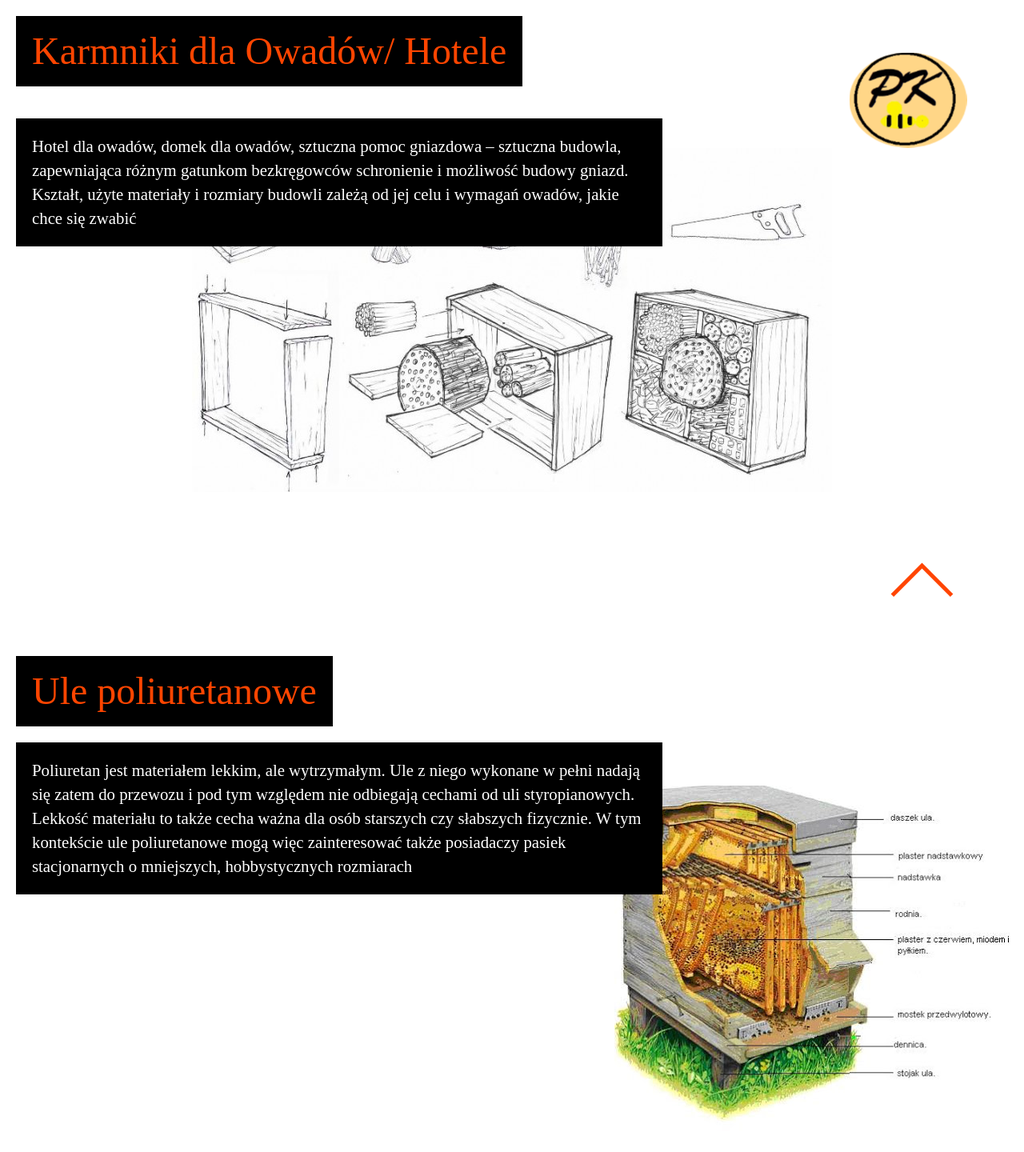
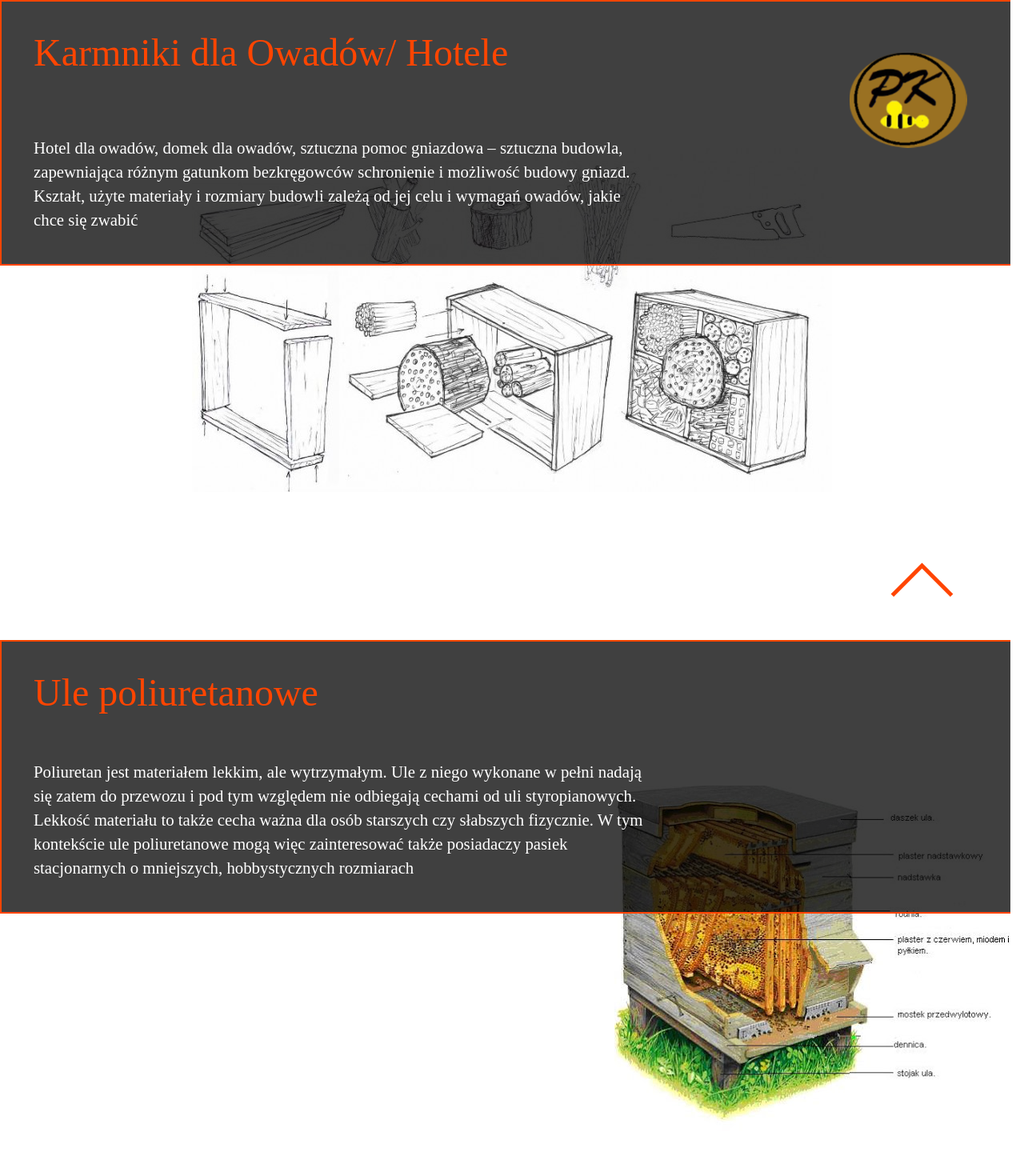
Before and after one commit to ArielNowak1990/HoneyPage, a React (Create React App) app: page /productsOther in a window 1280 px wide. Shown: the top 1440 px of the page at 80% size. Built offline with nearby package versions, Linux system fonts and the light colour scheme.

Commit message:
display text in productsBee and productsOther

```diff
--- a/src/components/LandingPage/Hotel.js
+++ b/src/components/LandingPage/Hotel.js
@@ -3,9 +3,11 @@ function Hotel() {
  return (
   <div className={"container_screen"}>
      <div className={"hotel"} id={"hotel"}>
-         <h3>Karmniki dla Owadów/ Hotele </h3>
-         <p>Hotel dla owadów, domek dla owadów, sztuczna pomoc gniazdowa – sztuczna budowla, zapewniająca różnym gatunkom bezkręgowców schronienie i możliwość budowy gniazd. Kształt, użyte materiały i rozmiary budowli zależą od jej celu i wymagań owadów, jakie chce się zwabić</p>
-     </div>
+         <div className="text_container">
+             <h3>Karmniki dla Owadów/ Hotele </h3>
+             <p>Hotel dla owadów, domek dla owadów, sztuczna pomoc gniazdowa – sztuczna budowla, zapewniająca różnym gatunkom bezkręgowców schronienie i możliwość budowy gniazd. Kształt, użyte materiały i rozmiary budowli zależą od jej celu i wymagań owadów, jakie chce się zwabić</p>
+         </div>
+        </div>
   </div>
  );
 }
--- a/src/components/LandingPage/Poliuretanowe.js
+++ b/src/components/LandingPage/Poliuretanowe.js
@@ -1,12 +1,20 @@
 import React from 'react';
+
 function Poliuretanowe() {
     return (
         <div className={"container_screen"}>
             <div className={"poliuretanowe"} id={"poliuretanowe"}>
+                <div className="text_container">
                     <h3>Ule poliuretanowe</h3>
-         <p>Poliuretan jest materiałem lekkim, ale wytrzymałym. Ule z niego wykonane w pełni nadają się zatem do przewozu i pod tym względem nie odbiegają cechami od uli styropianowych. Lekkość materiału to także cecha ważna dla osób starszych czy słabszych fizycznie. W tym kontekście ule poliuretanowe mogą więc zainteresować także posiadaczy pasiek stacjonarnych o mniejszych, hobbystycznych rozmiarach</p>
+                    <p>Poliuretan jest materiałem lekkim, ale wytrzymałym. Ule z niego wykonane w pełni nadają się zatem
+                        do przewozu i pod tym względem nie odbiegają cechami od uli styropianowych. Lekkość materiału to
+                        także cecha ważna dla osób starszych czy słabszych fizycznie. W tym kontekście ule poliuretanowe
+                        mogą więc zainteresować także posiadaczy pasiek stacjonarnych o mniejszych, hobbystycznych
+                        rozmiarach</p>
+                </div>
             </div>
         </div>
     );
 }
+
 export default Poliuretanowe;
--- a/src/scss/landingPage/_productsBee.scss
+++ b/src/scss/landingPage/_productsBee.scss
@@ -17,6 +17,10 @@
 
     .text_container{
       background-color: black;
+      border: 2px solid orangered;
+      margin-top: 15px;
+      margin-left: 35px;
+      margin-right: 15px;
     }
 
     h3{
@@ -27,7 +31,6 @@
       background-color: black;
     }
     p{
-      background-color: rgba(0, 0, 0, 0.84);
       padding: 20px;
       color: white;
       font-size: 1.3em;
@@ -46,6 +49,10 @@
     overflow-x: hidden;
     .text_container{
       background-color: rgba(255, 255, 255, 0.75);
+      border: 2px solid orangered;
+      margin-top: 15px;
+      margin-left: 35px;
+      margin-right: 15px;
     }
 
     h3{
@@ -55,11 +62,9 @@
       width: 60vw;
     }
     p{
-      background-color: rgba(255, 255, 255, 0.76);
       padding: 20px;
       font-size: 1.3em;
       line-height: 30px;
-      width: 40vw;
     }
   }
   .odklady{
@@ -72,7 +77,11 @@
     background-position: right;
     background-attachment: fixed;
     .text_container{
+      margin-top: 15px;
+      margin-left: 35px;
+      margin-right: 15px;
       background-color: rgba(255, 255, 255, 0.75);
+      border: 2px solid orangered;
     }
 
     h3{
--- a/src/scss/landingPage/_productsOther.scss
+++ b/src/scss/landingPage/_productsOther.scss
@@ -13,16 +13,18 @@
     background-position: center;
     background-attachment: fixed;
     overflow-x: hidden;
+    .text_container{
+      background-color: rgba(0, 0, 0, 0.75);
+      border: 2px solid orangered;
+    }
     h3{
       color: orangered;
       display: inline-block;
       padding: 20px;
       font-size: 3em;
       margin: 20px;
-      background-color: rgb(0, 0, 0);
     }
     p{
-      background-color: rgb(0, 0, 0);
       color: white;
       padding: 20px;
       margin: 20px;
@@ -40,16 +42,18 @@
     background-position: right;
     background-attachment: fixed;
     overflow-x: hidden;
+    .text_container{
+      background-color: rgba(0, 0, 0, 0.75);
+      border: 2px solid orangered;
+    }
     h3{
       color: orangered;
       display: inline-block;
       padding: 20px;
       font-size: 3em;
       margin: 20px;
-      background-color: rgb(0, 0, 0);
     }
     p{
-      background-color: rgb(0, 0, 0);
       color: white;
       padding: 20px;
       margin: 20px;
```
Lines whose indentation alone changed are shown as unchanged.
